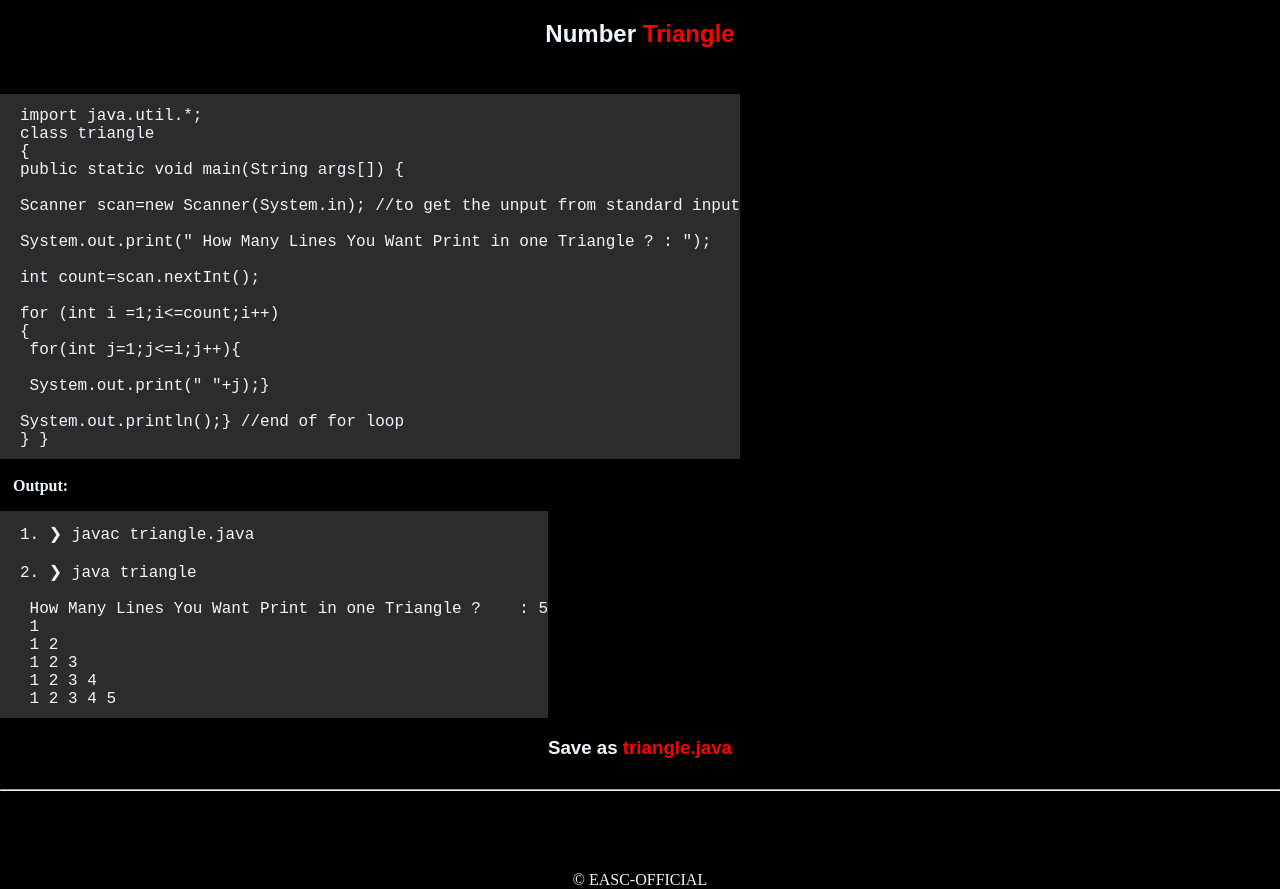
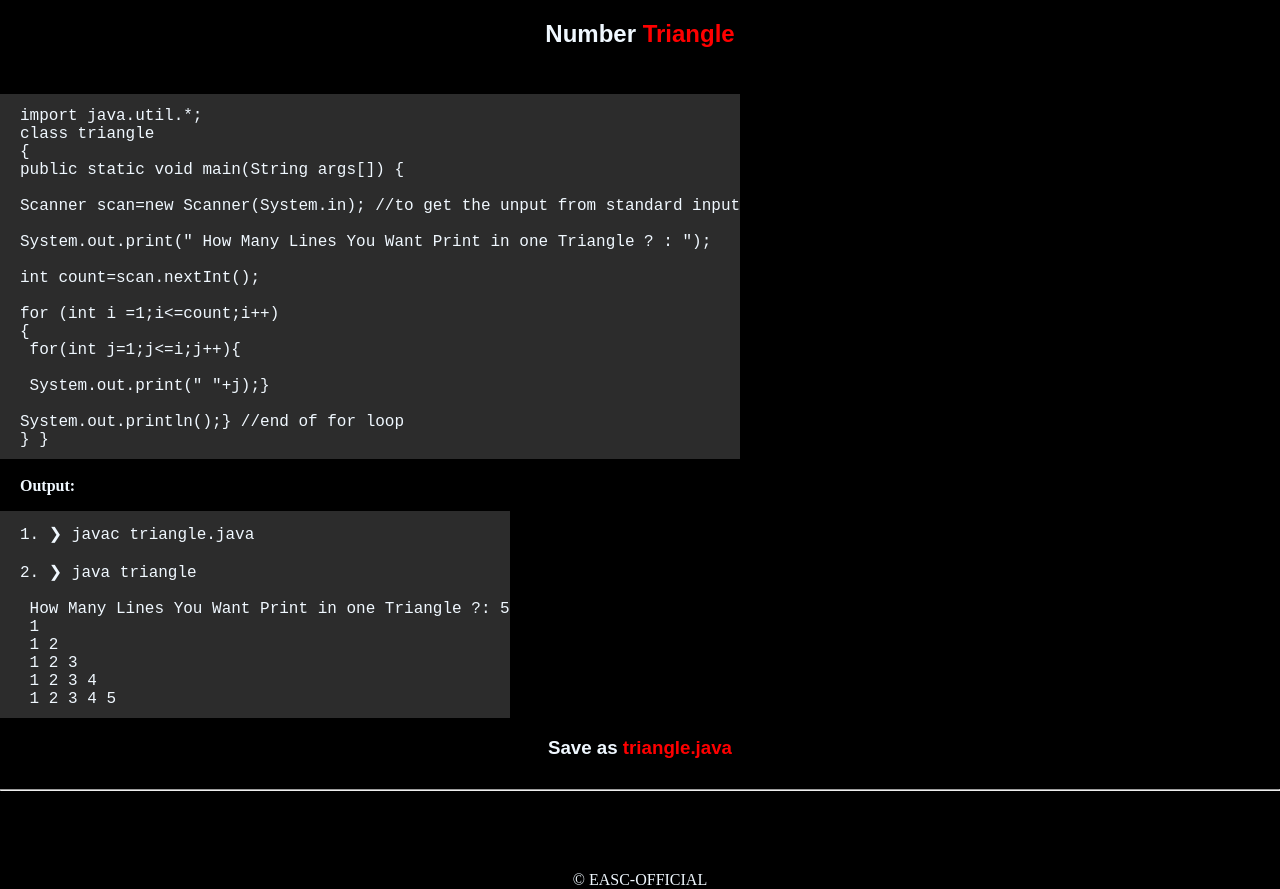
Before and after one commit to easc-official/java, a plain HTML site: page program1.html in a window 1280 px wide. Drawn offline with Linux system fonts and the light colour scheme.

Commit message:
Update program1.html

```diff
--- a/program1.html
+++ b/program1.html
@@ -33,8 +33,12 @@
             font-family:Arial, Helvetica, sans-serif;
 margin-bottom: 30px;
 }
+
 b{
-margin-left:13px;
+    padding-top: 20px;
+    margin-top: 50px;
+    margin-left: 20px;
+    margin-bottom: 20px;
 }
 
 footer{
@@ -78,7 +82,7 @@ System.out.println();} //end of for loop
 
 2. ❯ java triangle
 
- How Many Lines You Want Print in one Triangle ?    : 5
+ How Many Lines You Want Print in one Triangle ?: 5
  1
  1 2
  1 2 3
@@ -88,6 +92,5 @@ System.out.println();} //end of for loop
  <h3 class="save">  Save as <span style="color: red;">triangle.java</span></h3>
  <hr>
     <footer align="center"> &copy; EASC-OFFICIAL</footer>
-
 </body>
 </html>
```
